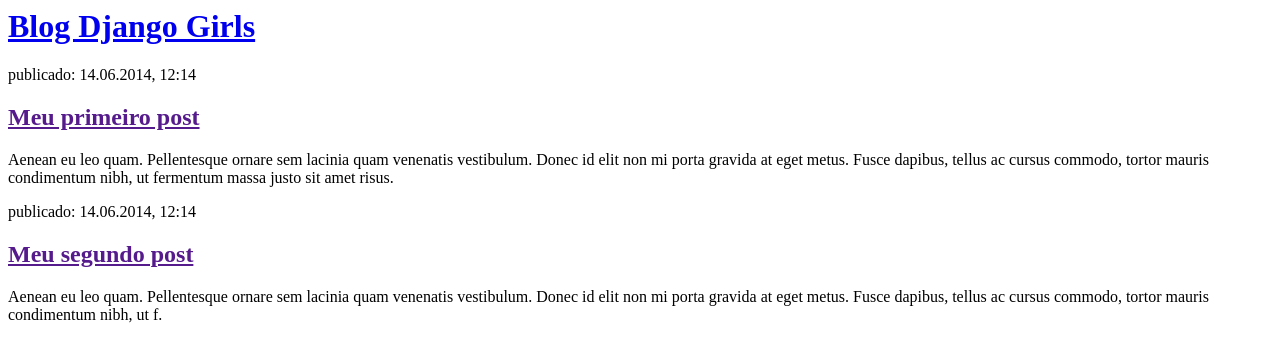
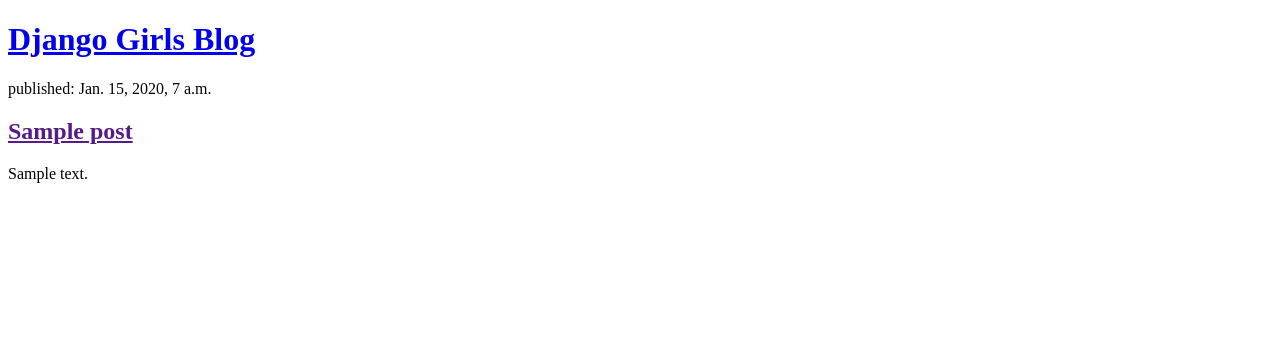
Before and after one commit to uselessmayara/django_girls, a Django app: page / in a window 1280 px wide. Shown: the top 362 px of the page. Run offline with Django 3.2, Linux system fonts and the light colour scheme; tables that the repository leaves empty hold one stand-in row (values such as "Sample post").

Commit message:
Modified templates to display posts from database.

```diff
--- a/blog/templates/blog/post_list.html
+++ b/blog/templates/blog/post_list.html
@@ -1,22 +1,22 @@
-<html>
+<!DOCTYPE html>
+<html lang="en">
 <head>
-        <title>Blog Django Girls</title>
+    <meta charset="UTF-8">
+    <meta http-equiv="X-UA-Compatible" content="IE=edge">
+    <meta name="viewport" content="width=device-width, initial-scale=1.0">
+    <title>Document</title>
 </head>
 <body>
     <div>
-            <h1><a href="/">Blog Django Girls</a></h1>
+        <h1><a href="/">Django Girls Blog</a></h1>
     </div>
 
+    {% for post in posts %}
         <div>
-            <p>publicado: 14.06.2014, 12:14</p>
-            <h2><a href="">Meu primeiro post</a></h2>
-            <p>Aenean eu leo quam. Pellentesque ornare sem lacinia quam venenatis vestibulum. Donec id elit non mi porta gravida at eget metus. Fusce dapibus, tellus ac cursus commodo, tortor mauris condimentum nibh, ut fermentum massa justo sit amet risus.</p>
+            <p>published: {{ post.published_date }}</p>
+            <h2><a href="">{{ post.title }}</a></h2>
+            <p>{{ post.text|linebreaksbr }}</p>
         </div>
-
-        <div>
-            <p>publicado: 14.06.2014, 12:14</p>
-            <h2><a href="">Meu segundo post</a></h2>
-            <p>Aenean eu leo quam. Pellentesque ornare sem lacinia quam venenatis vestibulum. Donec id elit non mi porta gravida at eget metus. Fusce dapibus, tellus ac cursus commodo, tortor mauris condimentum nibh, ut f.</p>
-        </div>
+    {% endfor %}
 </body>
 </html>
--- a/blog/views.py
+++ b/blog/views.py
@@ -1,6 +1,9 @@
 from django.shortcuts import render
+from .models import Post
+from django.utils import timezone
 
 # Create your views here.
 
 def post_list(request):
-    return render(request, 'blog/post_list.html', {})
+    post = Post.objects.filter(published_date__lte=timezone.now()).order_by('published_date')
+    return render(request, 'blog/post_list.html', {'posts': post})
```
Lines whose indentation alone changed are shown as unchanged.
